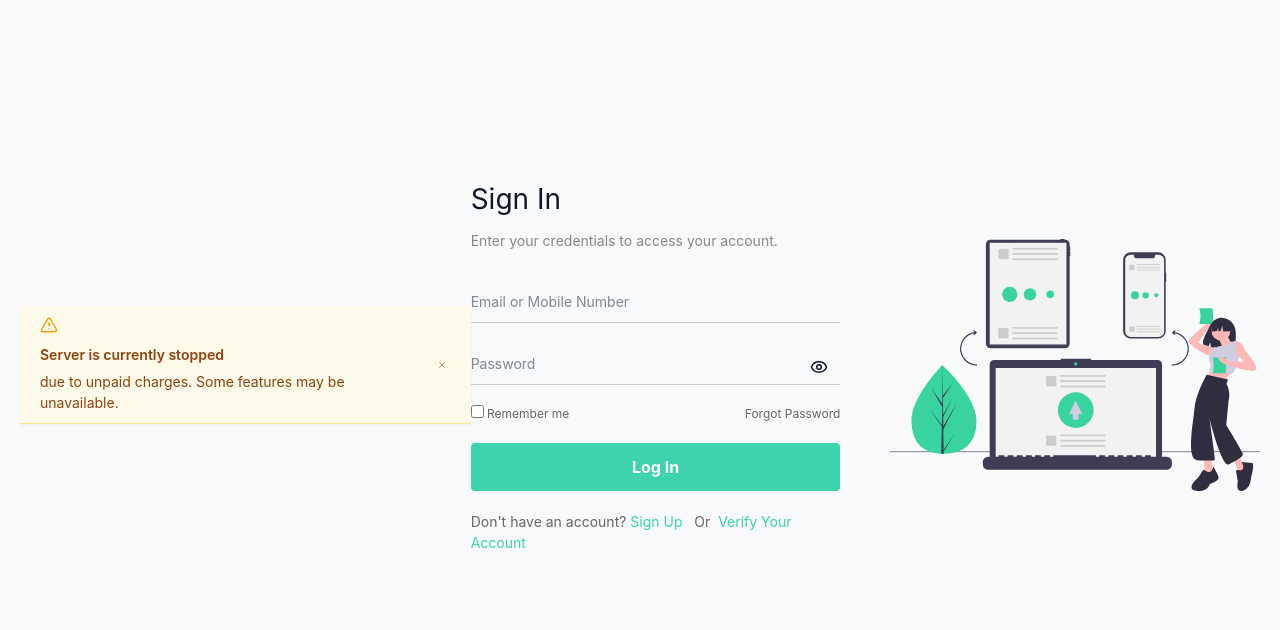
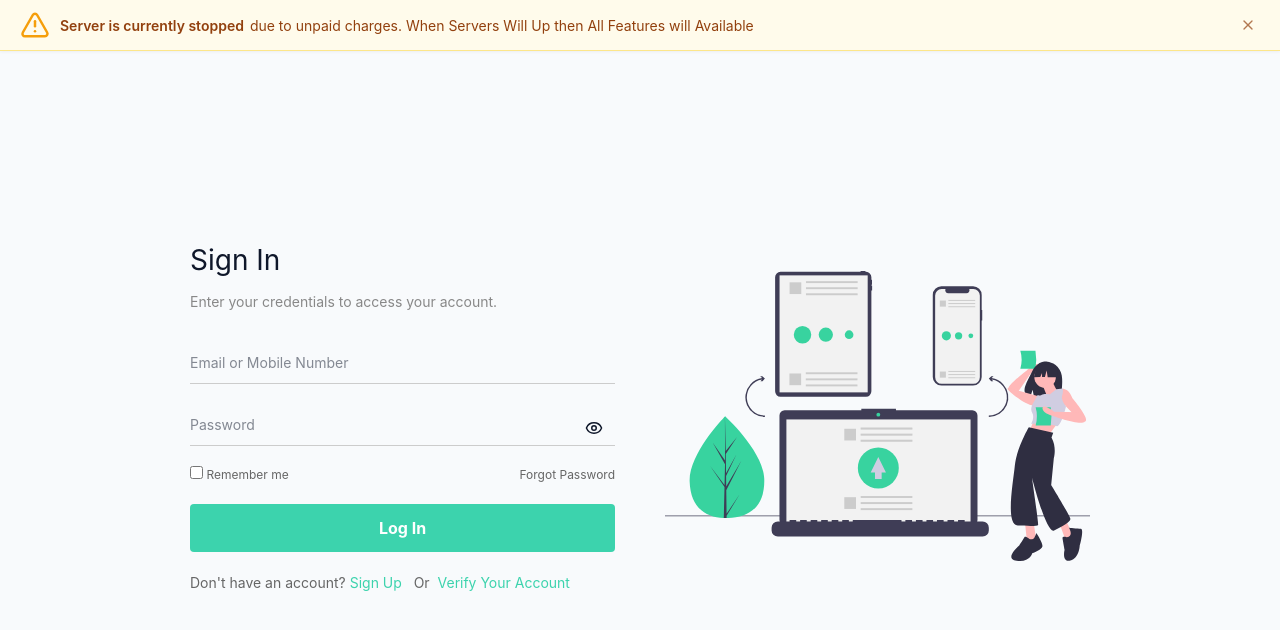
Before and after one commit to Pradeeprajpoot434680/University-Content-Service-Frontend, a React (Vite) app: page /signin in a window 1280 px wide. Shown: the top 630 px of the page. Built offline with nearby package versions, Linux system fonts and the light colour scheme; no server answers.

Commit message:
Correct Server Message

```diff
--- a/src/App.tsx
+++ b/src/App.tsx
@@ -3,8 +3,8 @@ import { Navigate, Route, Routes, useLocation } from 'react-router-dom'
 import type { ReactNode } from 'react'
 import './App.css'
 import { normalizeOptionalId, useAuthStore } from './store/authStore'
+import ServerStatusBanner from './components/ServerStatusBanner'
 
-// 🔌 Code-split each route page so only the currently-viewed page is downloaded.
 const SignupPage = lazy(() => import('./pages/SignupPage'))
 const LoginPage = lazy(() => import('./pages/LoginPage'))
 const ForgotPasswordPage = lazy(() => import('./pages/ForgotPasswordPage'))
@@ -96,6 +96,7 @@ const UniversityScopedRoute = ({
 function App() {
   return (
     <Suspense fallback={<PageFallback />}>
+      <ServerStatusBanner/>
       <Routes>
           {/* Auth / Public Only Routes */}
           <Route path="/signup" element={<PublicRoute><SignupPage /></PublicRoute>} />
--- a/src/components/ServerStatusBanner.tsx
+++ b/src/components/ServerStatusBanner.tsx
@@ -9,10 +9,10 @@ const ServerStatusBanner: React.FC = () => {
   return (
     <div className="server-status-banner">
       <div className="server-status-banner__content">
-        <AlertTriangle size={18} className="server-status-banner__icon" />
+        <AlertTriangle size={30} className="server-status-banner__icon" />
         <div className="server-status-banner__text">
           <strong>Server is currently stopped</strong>
-          <span>due to unpaid charges. Some features may be unavailable.</span>
+          <span>due to unpaid charges. When Servers Will Up then All Features will Available</span>
         </div>
       </div>
       <button
--- a/src/pages/LandingPage.tsx
+++ b/src/pages/LandingPage.tsx
@@ -1,6 +1,5 @@
 import React, { useEffect, useState } from 'react';
 import Button from '../components/Button';
-import ServerStatusBanner from '../components/ServerStatusBanner';
 import { BookOpen, ShieldCheck, Zap, Users, ArrowRight } from 'lucide-react';
 import { useNavigate } from 'react-router-dom';
 
@@ -27,7 +26,6 @@ const LandingPage: React.FC = () => {
 
   return (
     <div className="lp-wrapper">
-      <ServerStatusBanner />
       {/* HERO SECTION */}
       <header className="lp-hero">
         <div className="lp-container lp-hero-inner">
--- a/src/pages/LoginPage.tsx
+++ b/src/pages/LoginPage.tsx
@@ -1,7 +1,6 @@
 import React, { useState } from 'react';
 import Input from '../components/Input';
 import Button from '../components/Button';
-import ServerStatusBanner from '../components/ServerStatusBanner';
 import { Eye, EyeOff } from 'lucide-react';
 import { jwtDecode } from "jwt-decode";
 import { toast } from 'sonner';
@@ -91,7 +90,7 @@ const handleLogin = async (e: React.FormEvent) => {
 
   return (
     <div className="login-container">
-      <ServerStatusBanner />
+
       <div className="login-card">
         <div className="form-section">
           <h2>Sign In</h2>
--- a/src/pages/SignupPage.tsx
+++ b/src/pages/SignupPage.tsx
@@ -408,7 +408,6 @@
 import React, { useState, useEffect } from 'react';
 import Input from '../components/Input';
 import Button from '../components/Button';
-import ServerStatusBanner from '../components/ServerStatusBanner';
 import { ChevronLeft } from 'lucide-react';
 import { toast } from 'sonner';
 import {  handleValidationErrors, otpSchema, signupSchema, userInfoSchema } from '../utils/zodSchemas';
@@ -592,7 +591,6 @@ const SignupPage: React.FC = () => {
 
   return (
     <div className="signup-container">
-      <ServerStatusBanner />
       <div className="signup-card">
         <div className="form-section">
           <div className="form-header-nav">
```
